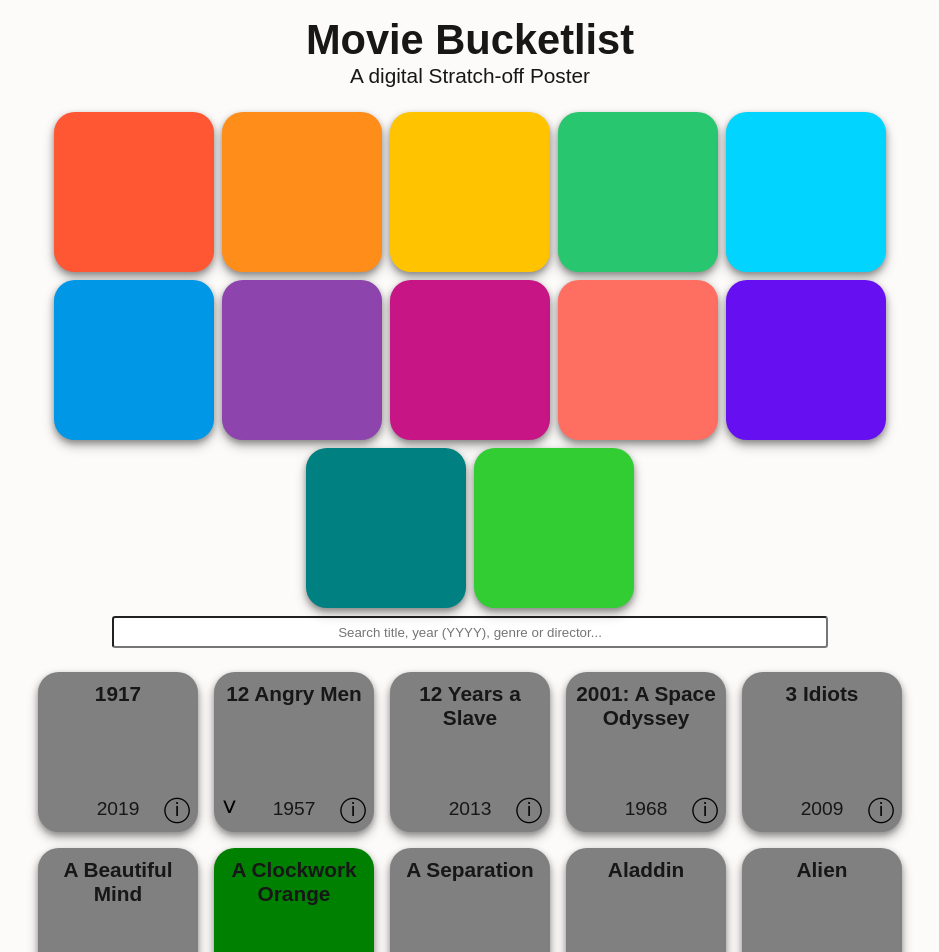
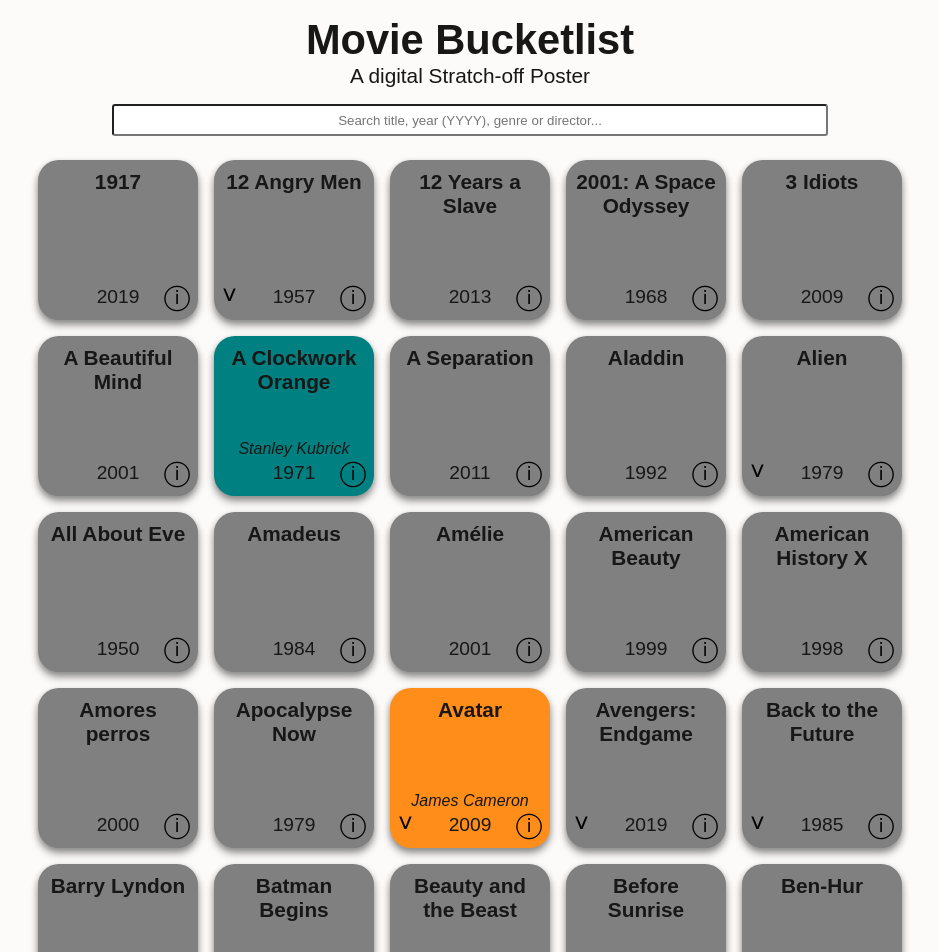
Before and after one commit to MsFairyViolet/movie-bucketlist, a Next.js app in the folder movie-bucketlist-frontend/: page / in a window 1280 px wide. Shown: the top 952 px of the page, without its empty margins (170-1109 px from the left). Built offline with nearby package versions, Linux system fonts and the light colour scheme.

Commit message:
Implement Colored Cards: random color when watched for cards, submovies and tabs in the info card Additional styling

```diff
--- a/movie-bucketlist-frontend/src/app/globals.css
+++ b/movie-bucketlist-frontend/src/app/globals.css
@@ -94,7 +94,7 @@
 
 .card,
 .sub-movie-card {
-  box-shadow: 0 6px 12px rgba(0, 0, 0, 0.25), 0 3px 6px rgba(0, 0, 0, 0.3)
+  box-shadow: 0 6px 9px rgba(0, 0, 0, 0.25), 0 3px 6px rgba(0, 0, 0, 0.3)
 }
 
 .info-btn {
@@ -123,9 +123,9 @@
   line-height: 1;
 }
 
-.arrow {
+.sub-arrow {
   display: inline-block;
-  transition: transform 0.2s ease;
+  transition: transform 0.1s ease;
   transform-origin: center;
 }
 
@@ -241,41 +241,31 @@
   width: 3rem;
   cursor: pointer;
   border-radius: 0.5rem;
+  font-weight: bold;
 }
 
+/* Special Styling  */
 /* Color Palette */
-.color-palette {
-  display: flex;
-  flex-wrap: wrap;
-  justify-content: center;
-  gap: 0.5rem;
-  padding: 0.5rem;
+.watched-bright-red-orange { background-color: #FF5733; }
+.watched-vivid-orange { background-color: #FF8D1A; }
+.watched-bright-yellow { background-color: #FFC300; }
+.watched-vivid-green { background-color: #28C76F; }
+.watched-electric-cyan { background-color: #00D4FF; }
+.watched-vibrant-blue { background-color: #0097E6; }
+.watched-strong-purple { background-color: #a455c6; }
+.watched-deep-magenta { background-color: #C71585; }
+.watched-warm-coral { background-color: #FF6F61; }
+.watched-rich-indigo { background-color: #7933ea; }
+.watched-teal { background-color: #008080; }
+.watched-lime-green { background-color: #32CD32; }
+.unwatched-grey { background-color: gray; }
+
+.active {
+  opacity: 1;
 }
 
-.bright-red-orange { background-color: #FF5733; }
-.vivid-orange { background-color: #FF8D1A; }
-.bright-yellow { background-color: #FFC300; }
-.vivid-green { background-color: #28C76F; }
-.electric-cyan { background-color: #00D4FF; }
-.vibrant-blue { background-color: #0097E6; }
-.strong-purple { background-color: #8E44AD; }
-.deep-magenta { background-color: #C71585; }
-.warm-coral { background-color: #FF6F61; }
-.rich-indigo { background-color: #6610F2; }
-.teal { background-color: #008080; }
-.lime-green { background-color: #32CD32; }
-
-/* Special Styling  */
-.watched-style {
-  background-color: #008000;
-}
-
-.unwatched-style {
-  background-color: gray;
-}
-
-.active {
-  color: lightgrey;
+.inactive {
+  opacity: 0.5;
 }
 
 .no-results {
--- a/movie-bucketlist-frontend/src/components/InfoCard.js
+++ b/movie-bucketlist-frontend/src/components/InfoCard.js
@@ -1,6 +1,6 @@
 import { useState } from "react";
 
-export default function InfoCard({ item, closeInfo }) {
+export default function InfoCard({ item, closeInfo, color }) {
     const isSeries = Array.isArray(item.movies);
     const [selectedMovie, setSelectedMovie] = useState(isSeries ? item.movies[0] : item);
 
@@ -15,7 +15,7 @@
                             <button
                                 key={movie.id}
                                 onClick={() => setSelectedMovie(movie)}
-                                className={`tab-btn ${movie.watched ? "watched-style" : "unwatched-style"} ${selectedMovie.id === movie.id ? "active" : ""}`}
+                                className={`tab-btn ${movie.watched ? `watched-`+color : "unwatched-grey"} ${selectedMovie.id === movie.id ? "active" : "inactive"}`}
                             >
                                 {index + 1}
                             </button>
--- a/movie-bucketlist-frontend/src/components/MovieGraphic.js
+++ b/movie-bucketlist-frontend/src/components/MovieGraphic.js
@@ -1,7 +1,7 @@
 import { useState } from "react";
 import SubMovieCard from "./SubMovieCard";
 
-export default function MovieGraphic({ item, showInfo }) {
+export default function MovieGraphic({ item, showInfo, color }) {
 
     const [selectedSubs, setSelectedSubs] = useState(null)
 
@@ -23,19 +23,19 @@
 
     const isLongTitle = isSeries ? firstUnwatched.title.length > (isWatched ? 25 : 37) : item.title.length > (isWatched ? 25 : 37)
 
-    return (
+     return (
         <div className="card-container">
 
-            <div className={`card ${isWatched ? "watched-style" : "unwatched-style"}`}>
+            <div className={`card ${isWatched ? `watched-`+color : "unwatched-grey"}`}>
 
                 <div className="card-details">
-                    <h4 className={`card-title ${isLongTitle ? `long-title` : null}`}>{isSeries ? firstUnwatched.title : item.title}</h4>
+                    <h4 className={`card-title ${isLongTitle ? `long-title` : ``}`}>{isSeries ? firstUnwatched.title : item.title}</h4>
                     <p className="card-director">{isWatched ? isSeries ? firstUnwatched?.director.split(";").join(", ") : item.director.split(";").join(", ") : null}</p>
                     <p className="card-year">{isSeries ? firstUnwatched.year : item.year}</p>
                 </div>
                 {isSeries ?
                     <button className="sub-btn" onClick={() => toggleSubs(item)}>
-                        <span className={subsShow ? `arrow rotated` : `arrow`}>˅</span>
+                        <span className={subsShow ? `sub-arrow rotated` : `sub-arrow`}>˅</span>
                     </button>
                     : null}
                 <button className="info-btn" onClick={() => showInfo(item)}>ⓘ</button>
@@ -43,7 +43,7 @@
             {subsShow ?
                 <div className="sub-movie-container">
                     {item.movies.map((movie, index) =>
-                        <SubMovieCard key={movie.id} movie={movie} number={index + 1} />
+                        <SubMovieCard key={movie.id} movie={movie} number={index + 1} color={color} />
                     )}
                 </div>
                 : null}
--- a/movie-bucketlist-frontend/src/components/MovieList.js
+++ b/movie-bucketlist-frontend/src/components/MovieList.js
@@ -56,18 +56,34 @@
 
     const groupedMovies = groupMoviesBySeries(filteredMovies)
 
+    const [movieColor, setMovieColor] = useState({})
+
+    const colors = [
+        "bright-red-orange", "vivid-orange", "bright-yellow", "vivid-green",
+        "electric-cyan", "vibrant-blue", "strong-purple", "deep-magenta",
+        "warm-coral", "rich-indigo", "teal", "lime-green"
+    ];
+
+    const getMovieColor = (item) => {
+        if (!movieColor[item]) {
+            const randomColor = colors[Math.floor(Math.random() * colors.length)];
+            setMovieColor(prev => ({ ...prev, [item]: randomColor }));
+            return randomColor;
+        }
+        return movieColor[item];
+    };
+
     return (
         <div className="movie-list-container">
-            <ColorPalette/>
             <div className="search-bar">
                 <input placeholder="Search title, year (YYYY), genre or director..." value={searchQuery} onChange={(e) => setSearchQuery(e.target.value)} />
             </div>
-            <div className="info-card">{selectedInfo !== null ? <InfoCard item={selectedInfo} closeInfo={closeInfo} /> : null}</div>
+            <div className="info-card">{selectedInfo !== null ? <InfoCard item={selectedInfo} closeInfo={closeInfo} color={getMovieColor(selectedInfo.id)}/> : null}</div>
             <div>
                 {filteredMovies.length > 0 ? (
                     <div className="movie-list">
                         {groupedMovies.map(item => (
-                            <MovieGraphic key={item.series_id || item.id} item={item} showInfo={showInfo} />
+                            <MovieGraphic key={item.series_id || item.id} item={item} showInfo={showInfo} color={getMovieColor(item.id)}/>
                         ))}
                     </div>
                 ) : (
--- a/movie-bucketlist-frontend/src/components/SubMovieCard.js
+++ b/movie-bucketlist-frontend/src/components/SubMovieCard.js
@@ -1,6 +1,6 @@
-export default function SubMovieCard({ movie, number }) {
+export default function SubMovieCard({ movie, number, color }) {
     return (
-        <div className={`sub-movie-card ${movie.watched ? "watched-style" : "unwatched-style"}`}>
+        <div className={`sub-movie-card ${movie.watched ? `watched-`+color : "unwatched-grey"}`}>
             <span className="movie-number">{number}</span>
         </div>
     )
```
